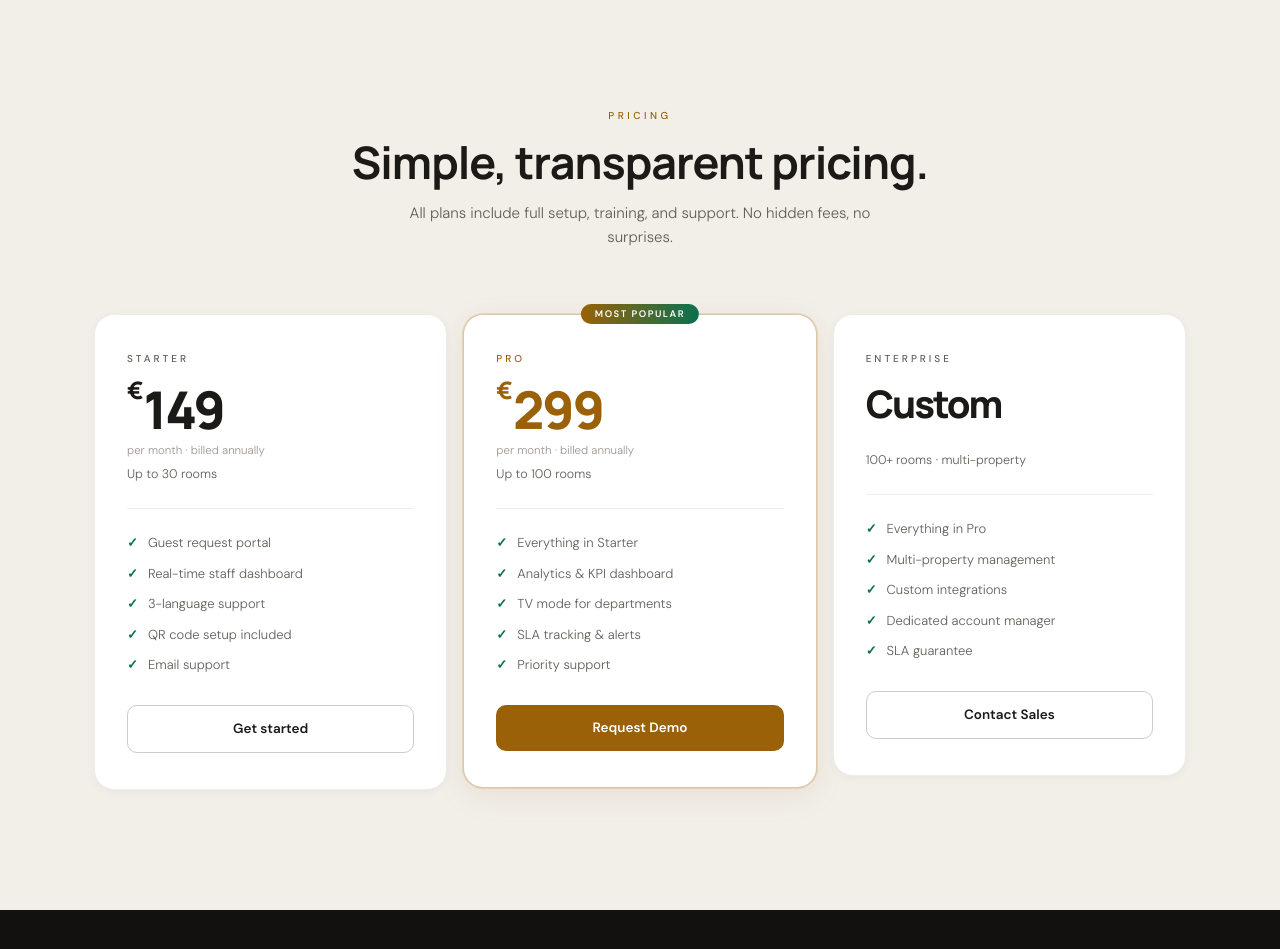
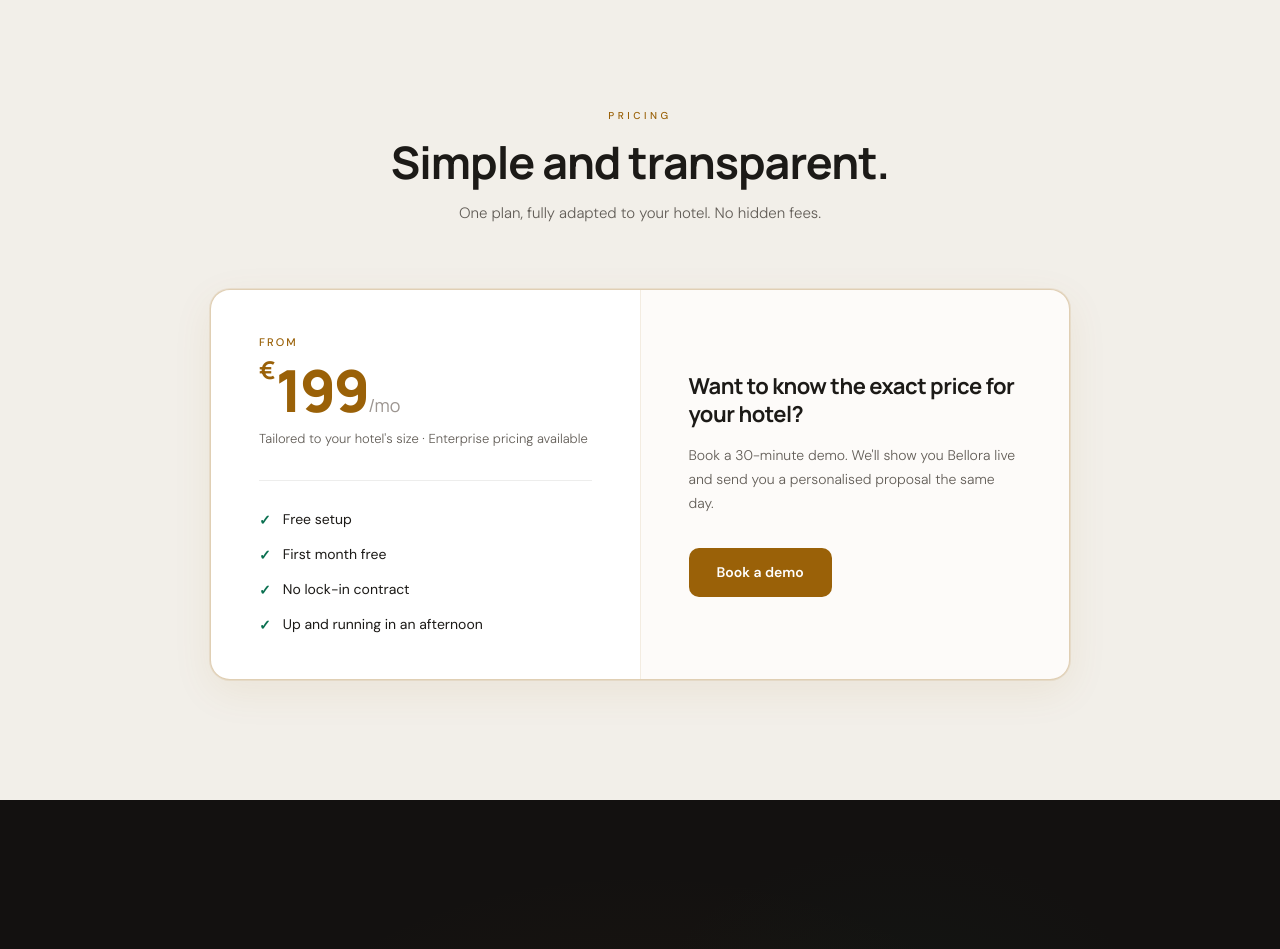
Before and after one commit to vouxmidiabr/bellora-web, a Next.js app: page / in a window 1280 px wide. Shown: the part 3500-4449 px from the top of the page. Built offline with nearby package versions, Linux system fonts and the light colour scheme.

Commit message:
Pricing: replace 3-tier cards with single adaptive pricing card

```diff
--- a/components/Pricing.tsx
+++ b/components/Pricing.tsx
@@ -3,132 +3,8 @@
 import { useLang } from "@/context/LanguageContext";
 
 function Check() {
-  return <span style={{ color: "#0A7050", fontSize: 13, flexShrink: 0, fontWeight: 600 }}>✓</span>;
-}
-
-interface PriceCardProps {
-  tier: string;
-  amount: string;
-  period: string;
-  rooms: string;
-  features: string[];
-  btnLabel: string;
-  btnHref: string;
-  featured?: boolean;
-  goldAccent?: boolean;
-  delay?: string;
-}
-
-function PriceCard({ tier, amount, period, rooms, features, btnLabel, btnHref, featured, goldAccent, delay }: PriceCardProps) {
   return (
-    <div
-      className={`reveal${delay ? ` ${delay}` : ""}`}
-      style={{
-        background: "#fff",
-        border: featured ? "1px solid rgba(154,97,8,.35)" : "1px solid rgba(28,26,23,0.08)",
-        borderRadius: 20,
-        padding: "36px 32px",
-        position: "relative",
-        boxShadow: featured
-          ? "0 0 0 1px rgba(154,97,8,.15), 0 8px 30px rgba(154,97,8,.1)"
-          : "0 2px 8px rgba(28,26,23,.04)",
-        transition: "transform .28s ease, box-shadow .28s ease",
-        cursor: "default",
-      }}
-      onMouseEnter={e => {
-        const el = e.currentTarget;
-        el.style.transform = "translateY(-5px)";
-        el.style.boxShadow = featured
-          ? "0 0 0 1px rgba(154,97,8,.15), 0 20px 50px rgba(154,97,8,.15)"
-          : "0 8px 30px rgba(28,26,23,.1)";
-      }}
-      onMouseLeave={e => {
-        const el = e.currentTarget;
-        el.style.transform = "none";
-        el.style.boxShadow = featured
-          ? "0 0 0 1px rgba(154,97,8,.15), 0 8px 30px rgba(154,97,8,.1)"
-          : "0 2px 8px rgba(28,26,23,.04)";
-      }}
-    >
-      {featured && (
-        <div style={{
-          position: "absolute",
-          top: -11,
-          left: "50%",
-          transform: "translateX(-50%)",
-          background: "linear-gradient(90deg, #9A6108, #0A7050)",
-          color: "#fff",
-          fontFamily: "var(--font-dm), DM Sans, sans-serif",
-          fontWeight: 700,
-          fontSize: 9.5,
-          letterSpacing: 1.5,
-          textTransform: "uppercase",
-          borderRadius: 20,
-          padding: "3px 14px",
-          whiteSpace: "nowrap",
-        }}>
-          MOST POPULAR
-        </div>
-      )}
-
-      <div style={{ fontSize: 10, fontWeight: 500, letterSpacing: 3, textTransform: "uppercase", color: goldAccent ? "#9A6108" : "#625D57", marginBottom: 18, fontFamily: "var(--font-dm), DM Sans, sans-serif" }}>
-        {tier}
-      </div>
-      <div style={{ fontFamily: "var(--font-manrope), Manrope, sans-serif", fontWeight: 800, fontSize: amount === "Custom" ? 38 : 52, color: goldAccent ? "#9A6108" : "#1C1A17", lineHeight: 1, marginBottom: 6, letterSpacing: -2 }}>
-        {amount === "Custom" ? amount : (
-          <>
-            <sup style={{ fontSize: "46%", verticalAlign: "super", letterSpacing: 0 }}>€</sup>
-            {amount.replace("€", "")}
-          </>
-        )}
-      </div>
-      <div style={{ fontSize: 11.5, fontWeight: 300, color: "#9C9590", marginBottom: 6, visibility: period ? "visible" : "hidden", fontFamily: "var(--font-dm), DM Sans, sans-serif" }}>
-        {period || "spacer"}
-      </div>
-      <div style={{ fontSize: 12.5, fontWeight: 300, color: "#625D57", marginBottom: 24, paddingBottom: 24, borderBottom: "1px solid rgba(28,26,23,0.08)", fontFamily: "var(--font-dm), DM Sans, sans-serif" }}>
-        {rooms}
-      </div>
-
-      <ul style={{ listStyle: "none", margin: 0, padding: 0, display: "flex", flexDirection: "column", gap: 11, marginBottom: 30 }}>
-        {features.map((feat, i) => (
-          <li key={i} style={{ display: "flex", alignItems: "center", gap: 10, fontSize: 13, fontWeight: 300, color: "#625D57", fontFamily: "var(--font-dm), DM Sans, sans-serif" }}>
-            <Check />
-            {feat}
-          </li>
-        ))}
-      </ul>
-
-      <a
-        href={btnHref}
-        style={featured ? primaryBtnFull : outlineBtnFull}
-        onMouseEnter={e => {
-          const el = e.currentTarget;
-          if (featured) {
-            el.style.background = "#B8760A";
-            el.style.transform = "translateY(-2px)";
-            el.style.boxShadow = "0 8px 24px rgba(154,97,8,.22)";
-          } else {
-            el.style.background = "#1C1A17";
-            el.style.color = "#FAF9F7";
-            el.style.borderColor = "#1C1A17";
-          }
-        }}
-        onMouseLeave={e => {
-          const el = e.currentTarget;
-          if (featured) {
-            el.style.background = "#9A6108";
-            el.style.transform = "none";
-            el.style.boxShadow = "none";
-          } else {
-            el.style.background = "transparent";
-            el.style.color = "#1C1A17";
-            el.style.borderColor = "rgba(28,26,23,0.22)";
-          }
-        }}
-      >
-        {btnLabel}
-      </a>
-    </div>
+    <span style={{ color: "#0A7050", fontSize: 14, flexShrink: 0, fontWeight: 600, lineHeight: 1 }}>✓</span>
   );
 }
 
@@ -138,6 +14,8 @@ export function Pricing() {
   return (
     <section id="pricing" style={{ padding: "120px 0", background: "#F2EFE9" }}>
       <div style={{ maxWidth: 1180, margin: "0 auto", padding: "0 44px" }}>
+
+        {/* Section header */}
         <div style={{ textAlign: "center", marginBottom: 64 }}>
           <div className="reveal" style={{ fontSize: 10, fontWeight: 500, letterSpacing: 3.5, textTransform: "uppercase", color: "#9A6108", marginBottom: 14, fontFamily: "var(--font-dm), DM Sans, sans-serif" }}>
             {t.priceLabel}
@@ -145,97 +23,112 @@ export function Pricing() {
           <h2 className="reveal d1" style={{ fontFamily: "var(--font-manrope), Manrope, sans-serif", fontWeight: 700, fontSize: "clamp(30px, 3.5vw, 46px)", lineHeight: 1.1, color: "#1C1A17", letterSpacing: -1 }}>
             {t.priceHead}
           </h2>
-          <p className="reveal d2" style={{ fontSize: 15, fontWeight: 300, color: "#625D57", maxWidth: 480, margin: "14px auto 0", lineHeight: 1.65, fontFamily: "var(--font-dm), DM Sans, sans-serif" }}>
+          <p className="reveal d2" style={{ fontSize: 15, fontWeight: 300, color: "#625D57", maxWidth: 420, margin: "14px auto 0", lineHeight: 1.65, fontFamily: "var(--font-dm), DM Sans, sans-serif" }}>
             {t.priceSub}
           </p>
         </div>
 
-        <div className="price-grid-resp">
-          <PriceCard
-            tier="Starter"
-            amount="€149"
-            period={t.starterPeriod}
-            rooms={t.starterRooms}
-            features={[t.starterF1, t.starterF2, t.starterF3, t.starterF4, t.starterF5]}
-            btnLabel={t.starterBtn}
-            btnHref="#cta"
-          />
-          <PriceCard
-            tier="Pro"
-            amount="€299"
-            period={t.proPeriod}
-            rooms={t.proRooms}
-            features={[t.proF1, t.proF2, t.proF3, t.proF4, t.proF5]}
-            btnLabel={t.proBtn}
-            btnHref="#cta"
-            featured
-            goldAccent
-            delay="d1"
-          />
-          <PriceCard
-            tier="Enterprise"
-            amount="Custom"
-            period=""
-            rooms={t.entRooms}
-            features={[t.entF1, t.entF2, t.entF3, t.entF4, t.entF5]}
-            btnLabel={t.entBtn}
-            btnHref="#cta"
-            delay="d2"
-          />
+        {/* Single card */}
+        <div className="reveal d1" style={{ maxWidth: 860, margin: "0 auto" }}>
+          <div
+            className="price-card-single"
+            style={{
+              background: "#fff",
+              border: "1px solid rgba(154,97,8,.30)",
+              borderRadius: 20,
+              boxShadow: "0 0 0 1px rgba(154,97,8,.10), 0 12px 40px rgba(154,97,8,.08)",
+              overflow: "hidden",
+              display: "grid",
+              gridTemplateColumns: "1fr 1px 1fr",
+            }}
+          >
+            {/* Left: price + features */}
+            <div style={{ padding: "44px 48px" }}>
+              <div style={{ fontSize: 11, fontWeight: 500, letterSpacing: 2, textTransform: "uppercase", color: "#9A6108", marginBottom: 10, fontFamily: "var(--font-dm), DM Sans, sans-serif" }}>
+                {t.priceFrom}
+              </div>
+              <div style={{ fontFamily: "var(--font-manrope), Manrope, sans-serif", fontWeight: 800, fontSize: 58, color: "#9A6108", lineHeight: 1, letterSpacing: -2, marginBottom: 10 }}>
+                <sup style={{ fontSize: "42%", verticalAlign: "super", letterSpacing: 0, fontWeight: 700 }}>€</sup>
+                {t.priceMo.replace("€", "").replace("/mês","").replace("/mo","").replace("/mes","")}
+                <span style={{ fontSize: 18, fontWeight: 400, letterSpacing: 0, color: "#9C9590" }}>
+                  /{t.priceMo.split("/")[1]}
+                </span>
+              </div>
+              <div style={{ fontSize: 13, fontWeight: 300, color: "#625D57", lineHeight: 1.5, marginBottom: 32, fontFamily: "var(--font-dm), DM Sans, sans-serif" }}>
+                {t.priceAdapted}
+              </div>
+
+              <div style={{ height: 1, background: "rgba(28,26,23,0.08)", marginBottom: 28 }} />
+
+              <ul style={{ listStyle: "none", margin: 0, padding: 0, display: "flex", flexDirection: "column", gap: 14 }}>
+                {[t.priceF1, t.priceF2, t.priceF3, t.priceF4].map((feat, i) => (
+                  <li key={i} style={{ display: "flex", alignItems: "center", gap: 12, fontSize: 14, fontWeight: 400, color: "#1C1A17", fontFamily: "var(--font-dm), DM Sans, sans-serif" }}>
+                    <Check />
+                    {feat}
+                  </li>
+                ))}
+              </ul>
+            </div>
+
+            {/* Vertical divider */}
+            <div style={{ background: "rgba(154,97,8,.12)" }} />
+
+            {/* Right: CTA */}
+            <div style={{ padding: "44px 48px", background: "rgba(154,97,8,.025)", display: "flex", flexDirection: "column", justifyContent: "center" }}>
+              <div style={{ fontFamily: "var(--font-manrope), Manrope, sans-serif", fontWeight: 700, fontSize: 22, color: "#1C1A17", lineHeight: 1.25, letterSpacing: -0.5, marginBottom: 16 }}>
+                {t.priceCtaQ}
+              </div>
+              <p style={{ fontSize: 14, fontWeight: 300, color: "#625D57", lineHeight: 1.7, margin: "0 0 32px", fontFamily: "var(--font-dm), DM Sans, sans-serif" }}>
+                {t.priceCtaDesc}
+              </p>
+              <a
+                href="#cta"
+                style={{
+                  display: "inline-flex",
+                  alignItems: "center",
+                  justifyContent: "center",
+                  background: "#9A6108",
+                  color: "#fff",
+                  border: "none",
+                  borderRadius: 10,
+                  padding: "14px 28px",
+                  fontFamily: "var(--font-dm), DM Sans, sans-serif",
+                  fontWeight: 600,
+                  fontSize: 14,
+                  cursor: "pointer",
+                  textDecoration: "none",
+                  transition: "all .22s ease",
+                  alignSelf: "flex-start",
+                }}
+                onMouseEnter={e => {
+                  e.currentTarget.style.background = "#B8760A";
+                  e.currentTarget.style.transform = "translateY(-2px)";
+                  e.currentTarget.style.boxShadow = "0 8px 24px rgba(154,97,8,.25)";
+                }}
+                onMouseLeave={e => {
+                  e.currentTarget.style.background = "#9A6108";
+                  e.currentTarget.style.transform = "none";
+                  e.currentTarget.style.boxShadow = "none";
+                }}
+              >
+                {t.priceDemoBtn}
+              </a>
+            </div>
+          </div>
         </div>
       </div>
 
       <style>{`
-        .price-grid-resp {
-          display: grid;
-          grid-template-columns: repeat(3, 1fr);
-          gap: 16px;
-          align-items: start;
-        }
-        @media (max-width: 980px) {
-          .price-grid-resp {
-            grid-template-columns: 1fr;
-            max-width: 420px;
-            margin: 0 auto;
+        @media (max-width: 760px) {
+          .price-card-single {
+            grid-template-columns: 1fr !important;
+          }
+          .price-card-single > div:nth-child(2) {
+            height: 1px !important;
+            width: 100% !important;
           }
         }
       `}</style>
     </section>
   );
 }
-
-const primaryBtnFull: React.CSSProperties = {
-  display: "flex",
-  alignItems: "center",
-  justifyContent: "center",
-  width: "100%",
-  background: "#9A6108",
-  color: "#fff",
-  border: "none",
-  borderRadius: 10,
-  padding: "13px 26px",
-  fontFamily: "var(--font-dm), DM Sans, sans-serif",
-  fontWeight: 600,
-  fontSize: 13.5,
-  cursor: "pointer",
-  textDecoration: "none",
-  transition: "all .22s ease",
-};
-
-const outlineBtnFull: React.CSSProperties = {
-  display: "flex",
-  alignItems: "center",
-  justifyContent: "center",
-  width: "100%",
-  background: "transparent",
-  color: "#1C1A17",
-  border: "1.5px solid rgba(28,26,23,0.22)",
-  borderRadius: 10,
-  padding: "13px 26px",
-  fontFamily: "var(--font-dm), DM Sans, sans-serif",
-  fontWeight: 600,
-  fontSize: 13.5,
-  cursor: "pointer",
-  textDecoration: "none",
-  transition: "all .22s ease",
-};
--- a/lib/translations.ts
+++ b/lib/translations.ts
@@ -53,15 +53,13 @@ export interface Translations {
   priceLabel: string;
   priceHead: string;
   priceSub: string;
-  starterPeriod: string; starterRooms: string;
-  starterF1: string; starterF2: string; starterF3: string; starterF4: string; starterF5: string;
-  starterBtn: string;
-  proPeriod: string; proRooms: string;
-  proF1: string; proF2: string; proF3: string; proF4: string; proF5: string;
-  proBtn: string;
-  entRooms: string;
-  entF1: string; entF2: string; entF3: string; entF4: string; entF5: string;
-  entBtn: string;
+  priceFrom: string;
+  priceMo: string;
+  priceAdapted: string;
+  priceF1: string; priceF2: string; priceF3: string; priceF4: string;
+  priceCtaQ: string;
+  priceCtaDesc: string;
+  priceDemoBtn: string;
   ctaH: string;
   ctaSub: string;
   ctaBtn: string;
@@ -108,16 +106,13 @@ export const translations: Record<Language, Translations> = {
     how1Title: "We configure your hotel", how1Body: "Rooms, staff accounts, departments, and services, all set up by our team. You start receiving orders the same day.",
     how2Title: "Guests connect via QR", how2Body: "Place QR codes in each room. Guests scan and request instantly: no app download, no registration, nothing to install.",
     how3Title: "Your team manages live", how3Body: "Staff get instant alerts. Managers track SLAs, ratings, and KPIs in real time, with data to continuously improve.",
-    priceLabel: "Pricing", priceHead: "Simple, transparent pricing.", priceSub: "All plans include full setup, training, and support. No hidden fees, no surprises.",
-    starterPeriod: "per month · billed annually", starterRooms: "Up to 30 rooms",
-    starterF1: "Guest request portal", starterF2: "Real-time staff dashboard", starterF3: "3-language support", starterF4: "QR code setup included", starterF5: "Email support",
-    starterBtn: "Get started",
-    proPeriod: "per month · billed annually", proRooms: "Up to 100 rooms",
-    proF1: "Everything in Starter", proF2: "Analytics & KPI dashboard", proF3: "TV mode for departments", proF4: "SLA tracking & alerts", proF5: "Priority support",
-    proBtn: "Request Demo",
-    entRooms: "100+ rooms · multi-property",
-    entF1: "Everything in Pro", entF2: "Multi-property management", entF3: "Custom integrations", entF4: "Dedicated account manager", entF5: "SLA guarantee",
-    entBtn: "Contact Sales",
+    priceLabel: "Pricing", priceHead: "Simple and transparent.", priceSub: "One plan, fully adapted to your hotel. No hidden fees.",
+    priceFrom: "From", priceMo: "€199/mo",
+    priceAdapted: "Tailored to your hotel's size · Enterprise pricing available",
+    priceF1: "Free setup", priceF2: "First month free", priceF3: "No lock-in contract", priceF4: "Up and running in an afternoon",
+    priceCtaQ: "Want to know the exact price for your hotel?",
+    priceCtaDesc: "Book a 30-minute demo. We'll show you Bellora live and send you a personalised proposal the same day.",
+    priceDemoBtn: "Book a demo",
     ctaH: "Ready to transform your<br><span class=\"grad-text\">guest experience?</span>",
     ctaSub: "Book a 30-minute demo. We'll show you Bellora live and configure it for your hotel, on the same day.",
     ctaBtn: "Book Your Demo →", ctaFn: "No commitment required · Free setup included",
@@ -159,16 +154,13 @@ export const translations: Record<Language, Translations> = {
     how1Title: "Configuramos o seu hotel", how1Body: "Quartos, contas de staff, departamentos e serviços, tudo configurado pela nossa equipa. Começa a receber pedidos no mesmo dia.",
     how2Title: "Os hóspedes ligam-se via QR", how2Body: "Coloque QR codes em cada quarto. Os hóspedes acedem e pedem instantaneamente: sem download de app, sem registo, nada para instalar.",
     how3Title: "A equipa gere em tempo real", how3Body: "O staff recebe alertas instantâneos. Os gestores acompanham SLAs, avaliações e KPIs em tempo real, com dados para melhorar continuamente.",
-    priceLabel: "Preços", priceHead: "Preços simples e transparentes.", priceSub: "Todos os planos incluem configuração completa, formação e suporte. Sem taxas ocultas, sem surpresas.",
-    starterPeriod: "por mês · faturado anualmente", starterRooms: "Até 30 quartos",
-    starterF1: "Portal de pedidos do hóspede", starterF2: "Dashboard da equipa em tempo real", starterF3: "Suporte em 3 idiomas", starterF4: "Configuração QR code incluída", starterF5: "Suporte por email",
-    starterBtn: "Começar",
-    proPeriod: "por mês · faturado anualmente", proRooms: "Até 100 quartos",
-    proF1: "Tudo no Starter", proF2: "Analytics e dashboard KPI", proF3: "Modo TV para departamentos", proF4: "Rastreamento SLA e alertas", proF5: "Suporte prioritário",
-    proBtn: "Pedir Demo",
-    entRooms: "100+ quartos · multi-propriedade",
-    entF1: "Tudo no Pro", entF2: "Gestão multi-propriedade", entF3: "Integrações personalizadas", entF4: "Gestor de conta dedicado", entF5: "Garantia SLA",
-    entBtn: "Contactar Vendas",
+    priceLabel: "Preços", priceHead: "Simples e sem surpresas.", priceSub: "Um plano, adaptado ao seu hotel. Sem taxas ocultas.",
+    priceFrom: "A partir de", priceMo: "€199/mês",
+    priceAdapted: "Adaptado ao tamanho do seu hotel · Preços enterprise disponíveis",
+    priceF1: "Configuração gratuita", priceF2: "Primeiro mês gratuito", priceF3: "Sem contrato de permanência", priceF4: "Activo numa tarde",
+    priceCtaQ: "Quer saber o preço exacto para o seu hotel?",
+    priceCtaDesc: "Marque uma demo de 30 minutos. Mostramos a Bellora ao vivo e enviamos uma proposta personalizada no mesmo dia.",
+    priceDemoBtn: "Marcar uma demo",
     ctaH: "Pronto para transformar a<br><span class=\"grad-text\">experiência do hóspede?</span>",
     ctaSub: "Marque uma demo de 30 minutos. Mostramos o Bellora ao vivo e configuramos tudo para o seu hotel, no mesmo dia.",
     ctaBtn: "Marcar a Sua Demo →", ctaFn: "Sem compromisso · Configuração gratuita incluída",
@@ -210,16 +202,13 @@ export const translations: Record<Language, Translations> = {
     how1Title: "Configuramos su hotel", how1Body: "Habitaciones, cuentas de personal, departamentos y servicios, todo configurado por nuestro equipo. Empieza a recibir pedidos el mismo día.",
     how2Title: "Los huéspedes se conectan via QR", how2Body: "Coloque códigos QR en cada habitación. Los huéspedes escanean y solicitan instantáneamente: sin descargar app, sin registro, nada que instalar.",
     how3Title: "Su equipo gestiona en directo", how3Body: "El personal recibe alertas instantáneas. Los gestores siguen SLAs, valoraciones y KPIs en tiempo real, con datos para mejorar continuamente.",
-    priceLabel: "Precios", priceHead: "Precios simples y transparentes.", priceSub: "Todos los planes incluyen configuración completa, formación y soporte. Sin tarifas ocultas, sin sorpresas.",
-    starterPeriod: "por mes · facturado anualmente", starterRooms: "Hasta 30 habitaciones",
-    starterF1: "Portal de solicitudes del huésped", starterF2: "Panel del personal en tiempo real", starterF3: "Soporte en 3 idiomas", starterF4: "Configuración QR incluida", starterF5: "Soporte por email",
-    starterBtn: "Empezar",
-    proPeriod: "por mes · facturado anualmente", proRooms: "Hasta 100 habitaciones",
-    proF1: "Todo en Starter", proF2: "Analytics y panel KPI", proF3: "Modo TV para departamentos", proF4: "Seguimiento SLA y alertas", proF5: "Soporte prioritario",
-    proBtn: "Solicitar Demo",
-    entRooms: "100+ habitaciones · multi-propiedad",
-    entF1: "Todo en Pro", entF2: "Gestión multi-propiedad", entF3: "Integraciones personalizadas", entF4: "Gestor de cuenta dedicado", entF5: "Garantía SLA",
-    entBtn: "Contactar Ventas",
+    priceLabel: "Precios", priceHead: "Simple y sin sorpresas.", priceSub: "Un plan, adaptado a su hotel. Sin tarifas ocultas.",
+    priceFrom: "Desde", priceMo: "€199/mes",
+    priceAdapted: "Adaptado al tamaño de su hotel · Precios enterprise disponibles",
+    priceF1: "Configuración gratuita", priceF2: "Primer mes gratis", priceF3: "Sin contrato de permanencia", priceF4: "Activo en una tarde",
+    priceCtaQ: "¿Quiere saber el precio exacto para su hotel?",
+    priceCtaDesc: "Reserve una demo de 30 minutos. Le mostramos Bellora en directo y le enviamos una propuesta personalizada el mismo día.",
+    priceDemoBtn: "Reservar una demo",
     ctaH: "¿Listo para transformar la<br><span class=\"grad-text\">experiencia del huésped?</span>",
     ctaSub: "Reserve una demo de 30 minutos. Le mostramos Bellora en directo y lo configuramos para su hotel, el mismo día.",
     ctaBtn: "Reservar Su Demo →", ctaFn: "Sin compromiso · Configuración gratuita incluida",
```
